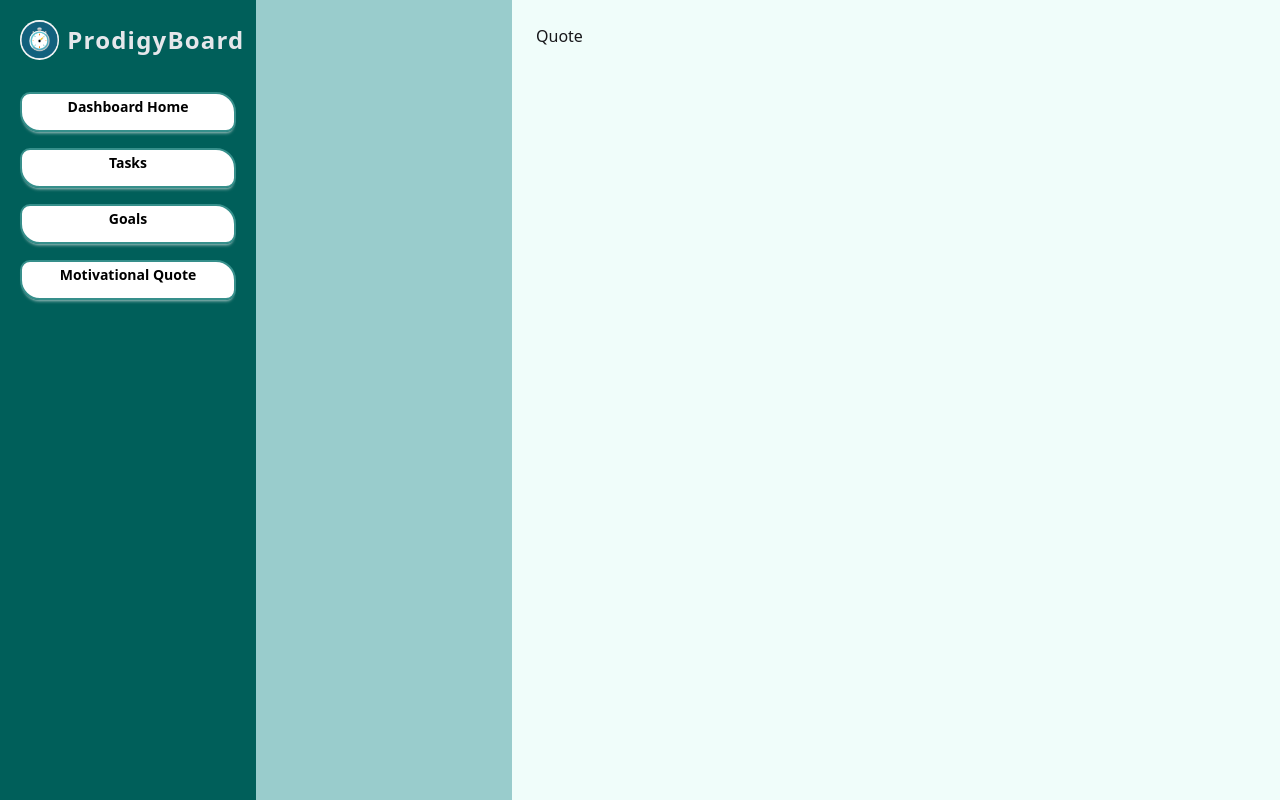
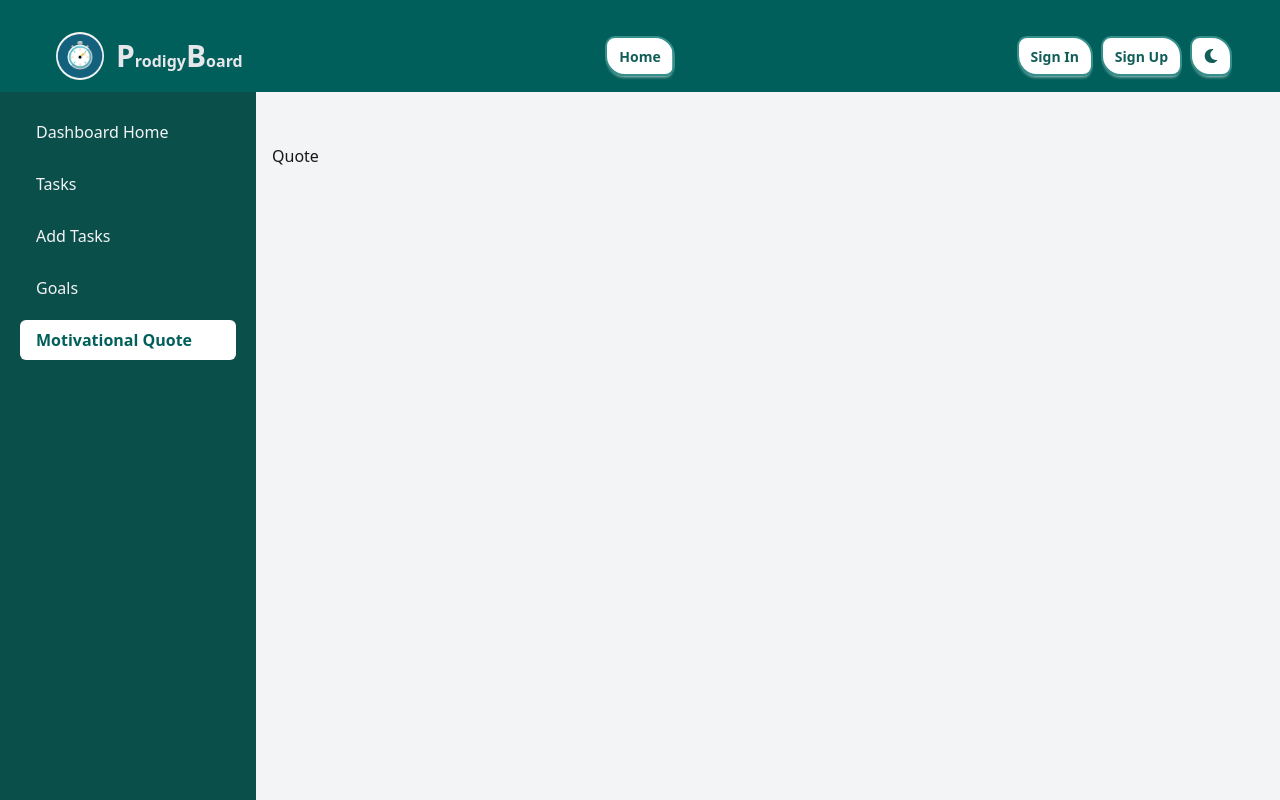
Before and after one commit to SharminShopna/mini-productivity-client, a React (Vite) app: page /dashboard/quote in a window 1280 px wide. Shown: the top 800 px of the page. Built offline with nearby package versions, Linux system fonts and the light colour scheme; no server answers.

Commit message:
added task for mongodb

```diff
--- /dev/null
+++ b/src/Components/Dashboard/AddTasks.jsx
@@ -0,0 +1,87 @@
+import React, { useState } from 'react';
+import "../../Shared/Pro.css"
+import { toast } from 'react-toastify';
+
+const AddTasks = () => {
+  const [task, setTask] = useState({
+    title: '',
+    description: '',
+    dueDate: '',
+    priority: 'medium',
+  });
+
+  const handleChange = (e) => {
+    setTask({ ...task, [e.target.name]: e.target.value });
+  };
+
+  const handleSubmit = async (e) => {
+    e.preventDefault();
+
+    try {
+      const res = await fetch('http://localhost:5000/tasks', {
+        method: 'POST',
+        headers: {
+          'Content-Type': 'application/json',
+        },
+        credentials: 'include',
+        body: JSON.stringify(task),
+      });
+
+      const data = await res.json();
+      if (data.insertedId) {
+         toast.success('Task added successfully!');
+        setTask({ title: '', description: '', dueDate: '', priority: 'medium' });
+      }  else {
+        toast.error('Failed to add task!');
+      }
+    } catch (err) {
+      console.error(err);
+      toast.error('Error adding task!');
+    }
+  };
+
+  return (
+    <div className='mt-24 md:mt-36 max-w-md mx-auto p-4 rounded '>
+      <h1 className='text-5xl text-center text-teal-800 italic font-bold mb-4'>Add New Task</h1>
+      <form onSubmit={handleSubmit} className='space-y-4 mt-16'>
+        <input
+          name='title'
+          value={task.title}
+          onChange={handleChange}
+          placeholder='Task Title'
+          className='w-full p-2 text-teal-800 border-2 border-teal-700 focus:border-teal-500 focus:outline-none focus:ring-0 rounded'
+          required
+        />
+        <textarea
+          name='description'
+          value={task.description}
+          onChange={handleChange}
+          placeholder='Description'
+          className='w-full p-2 text-teal-800  border-2 border-teal-700 focus:border-teal-500 focus:outline-none focus:ring-0 rounded'
+        />
+        <input
+          type='date'
+          name='dueDate'
+          value={task.dueDate}
+          onChange={handleChange}
+          className='w-full p-2 text-teal-800  border-2 border-teal-700 focus:border-teal-500 focus:outline-none focus:ring-0 rounded'
+        />
+        <select
+          name='priority'
+          value={task.priority}
+          onChange={handleChange}
+          className='w-full p-2 text-teal-800  border-2 border-teal-700 focus:border-teal-500 focus:outline-none focus:ring-0 rounded'
+        >
+          <option value='low'>Low</option>
+          <option value='medium'>Medium</option>
+          <option value='high'>High</option>
+        </select>
+        <button type='submit' className='proCardButton w-full text-lg font-semibold'>
+          Add Task
+        </button>
+      </form>
+    </div>
+  );
+};
+
+export default AddTasks;
--- a/src/Components/Dashboard/DashboardHome.jsx
+++ b/src/Components/Dashboard/DashboardHome.jsx
@@ -2,7 +2,7 @@ import React from 'react';
 
 const DashboardHome = () => {
     return (
-        <div>
+        <div className='mt-32 text-center'>
             <h1>Welcome to your Dashboard!</h1>
         </div>
     );
--- a/src/Components/Dashboard/Goals.jsx
+++ b/src/Components/Dashboard/Goals.jsx
@@ -2,7 +2,7 @@ import React from 'react';
 
 const Goals = () => {
     return (
-        <div>
+        <div className='mt-32'>
             <h1>Goals</h1>
         </div>
     );
--- a/src/Components/Dashboard/Quote.jsx
+++ b/src/Components/Dashboard/Quote.jsx
@@ -2,7 +2,7 @@ import React from 'react';
 
 const Quote = () => {
     return (
-        <div>
+        <div className='mt-32'>
             <h1>Quote</h1>
         </div>
     );
--- a/src/Components/Dashboard/Sidebar.jsx
+++ b/src/Components/Dashboard/Sidebar.jsx
@@ -1,47 +1,58 @@
-// Sidebar.jsx
 import React from 'react';
-import { Link } from 'react-router-dom';
-import logo from '../../assets/logo/logo2.png';
-import "../../Shared/Pro.css"
+import { Link, useLocation } from 'react-router-dom';
+import "../../Shared/Pro.css";
+import { X } from 'lucide-react';
 
-const Sidebar = ({ toggleSidebar }) => {
+const Sidebar = ({ isOpen, setIsOpen }) => {
+  const location = useLocation();
+
+  const linkClass = (path) =>
+    `block px-4 py-2 rounded-md transition-all duration-200 ${
+      location.pathname === path
+        ? 'bg-white text-teal-800 font-semibold'
+        : 'hover:bg-teal-700'
+    }`;
+
   return (
-    <div className="fixed md:static top-0 left-0 h-full min-h-screen z-50 w-64 bg-teal-800 text-gray-200 p-5 flex flex-col justify-between">
-      {/* Top section */}
-      <div>
-        <div className="flex items-center justify-between md:justify-start mb-8">
-          <Link to="/dashboard" className="flex items-center space-x-2">
-            <img src={logo} alt="Logo" className="w-10 h-10 rounded-full" />
-            <span className="text-2xl font-bold tracking-wider">ProdigyBoard</span>
-          </Link>
-          <button className="md:hidden text-gray-200 text-2xl" onClick={toggleSidebar}>
-            ✕
+    <>
+      {/* Backdrop for mobile */}
+      {isOpen && (
+        <div
+          className="fixed inset-0 bg-white bg-opacity-30 z-40 md:hidden"
+          onClick={() => setIsOpen(false)}
+        ></div>
+      )}
+
+      <div
+        className={`fixed md:static top-0 mt-[92px] left-0 z-50 w-64 h-full md:min-h-screen bg-teal-900 text-gray-100 transform transition-transform duration-300 ease-in-out p-5 flex flex-col justify-between
+          ${isOpen ? 'translate-x-0' : '-translate-x-full'} md:translate-x-0`}
+      >
+        {/* Close button for mobile */}
+        <div className="md:hidden flex justify-end mb-4">
+          <button onClick={() => setIsOpen(false)} className="text-white">
+            <X size={24} />
           </button>
         </div>
 
-        {/* Navigation links */}
-        <nav className="space-y-4">
-          <Link to="/dashboard" className="block hover:text-white btn proCardButton ">Dashboard Home</Link>
-          <Link to="/dashboard/tasks" className="block hover:text-white btn proCardButton">Tasks</Link>
-          <Link to="/dashboard/goals" className="block hover:text-white btn proCardButton">Goals</Link>
-          <Link to="/dashboard/quote" className="block hover:text-white btn proCardButton">Motivational Quote</Link>
+        <nav className="space-y-3">
+          <Link to="/dashboard" className={linkClass('/dashboard')}>
+            Dashboard Home
+          </Link>
+          <Link to="/dashboard/tasks" className={linkClass('/dashboard/tasks')}>
+            Tasks
+          </Link>
+          <Link to="/dashboard/add" className={linkClass('/dashboard/add')}>
+            Add Tasks
+          </Link>
+          <Link to="/dashboard/goals" className={linkClass('/dashboard/goals')}>
+            Goals
+          </Link>
+          <Link to="/dashboard/quote" className={linkClass('/dashboard/quote')}>
+            Motivational Quote
+          </Link>
         </nav>
       </div>
-
-      {/* Bottom Logout button */}
-      {/* <div className="mt-10">
-        <button
-          onClick={() => {
-            // Dummy logout action, replace with real logic
-            localStorage.removeItem('token');
-            window.location.href = '/login';
-          }}
-          className="w-full bg-red-500 hover:bg-red-600 text-white py-2 rounded"
-        >
-          Logout
-        </button>
-      </div> */}
-    </div>
+    </>
   );
 };
 
--- a/src/Components/Dashboard/Tasks.jsx
+++ b/src/Components/Dashboard/Tasks.jsx
@@ -2,7 +2,7 @@ import React from 'react';
 
 const Tasks = () => {
     return (
-        <div>
+        <div className='mt-32'>
             <h1>task </h1>
         </div>
     );
--- a/src/LayOut/DashboardLayout.jsx
+++ b/src/LayOut/DashboardLayout.jsx
@@ -1,42 +1,41 @@
-// DashboardLayout.jsx
 import React, { useState } from 'react';
+import Sidebar from '../Components/Dashboard/Sidebar';
 import { Outlet } from 'react-router-dom';
-import Sidebar from '../Components/Dashboard/Sidebar';
 import { Menu } from 'lucide-react';
-import "../Shared/Pro.css"
-import "../../src/index.css"
+import Navbar from '../Shared/Navbar';
+import Footer from '../Shared/Footer';
 
 const DashboardLayout = () => {
-  const [isOpen, setIsOpen] = useState(false);
+    const [sidebarOpen, setSidebarOpen] = useState(false);
 
     return (
-    <div className="flex min-h-screen bg-tealGreen">
-      {/* Sidebar */}
-      <div
-        className={`transition-transform duration-300 ease-in-out md:translate-x-0 ${
-          isOpen ? 'translate-x-0' : '-translate-x-full'
-        } md:static fixed z-50`}
-      >
-        <Sidebar toggleSidebar={() => setIsOpen(false)} />
+        <>
+            <div className='hidden md:block'>
+                <Navbar></Navbar>
             </div>
 
-      {/* Main Content */}
-      <div className="flex-1 bg-teal-50 md:ml-64">
-        {/* Mobile Menu Button */}
-        <div className="md:hidden p-4">
-          <button
-            className="text-teal-800 text-2xl"
-            onClick={() => setIsOpen(true)}
-          >
-            <Menu />
+            <div className="min-h-screen flex flex-col md:flex-row bg-gray-100">
+                {/* Mobile Header */}
+                <div className="md:hidden flex items-center justify-between bg-teal-800 text-white p-4 shadow-md">
+                    <h1 className="text-lg font-bold">Dashboard</h1>
+                    <button onClick={() => setSidebarOpen(!sidebarOpen)}>
+                        <Menu size={24} />
                     </button>
                 </div>
 
-        <div className="p-6 overflow-auto">
+                {/* Sidebar */}
+                <Sidebar isOpen={sidebarOpen} setIsOpen={setSidebarOpen} />
+
+                {/* Main Content */}
+                <div className="flex-1 p-4">
                     <Outlet />
                 </div>
             </div>
+            <div className='hidden md:block'>
+                <Footer></Footer>
             </div>
+
+        </>
     );
 };
 
--- a/src/RouterProvider/RouterProvider.jsx
+++ b/src/RouterProvider/RouterProvider.jsx
@@ -9,6 +9,7 @@ import Tasks from '../Components/Dashboard/Tasks';
 import Goals from '../Components/Dashboard/Goals';
 import Quote from '../Components/Dashboard/Quote';
 import DashboardHome from '../Components/Dashboard/DashboardHome';
+import AddTasks from '../Components/Dashboard/AddTasks';
 
 const RouterProvider = () => {
     return (
@@ -23,6 +24,7 @@ const RouterProvider = () => {
             <Route path="dashboard" element={<DashboardLayout />}>
                 <Route index element={<DashboardHome />} />
                 <Route path="tasks" element={<Tasks />} />
+                <Route path="add" element={<AddTasks />} />
                 <Route path="goals" element={<Goals />} />
                 <Route path="quote" element={<Quote />} />
 
--- a/src/Shared/Footer.jsx
+++ b/src/Shared/Footer.jsx
@@ -4,7 +4,7 @@ import bg from "../../src/assets/footer/footerBg.jpg";
 import "../index.css";
 const Footer = () => {
   return (
-    <div className="mt-24">
+    <div className="">
       {/* Main Footer Section */}
       <div
         className="bg-base-200 relative bg-cover bg-center py-16 text-white text-lg"
--- a/src/Shared/Pro.css
+++ b/src/Shared/Pro.css
@@ -3,7 +3,7 @@
   cursor: pointer;
   border: 2px solid rgb(54, 143, 139);
   outline: none;
-  color: black;
+  color: rgb(17, 94, 89);
   border-radius: 10px 20px;
   background: linear-gradient(to right, transparent 50%, white 50%);
   background-size: 200% 100%;
--- a/src/main.jsx
+++ b/src/main.jsx
@@ -6,6 +6,8 @@ import AuthProvider from './AuthProvider/AuthProvider.jsx'
 import { QueryClient, QueryClientProvider } from '@tanstack/react-query'
 import RouterProvider from './RouterProvider/RouterProvider.jsx'
 import { BrowserRouter } from 'react-router-dom'
+import { ToastContainer } from 'react-toastify';
+import 'react-toastify/dist/ReactToastify.css';
 const queryClient = new QueryClient();
 
 createRoot(document.getElementById('root')).render(
@@ -14,6 +16,7 @@ createRoot(document.getElementById('root')).render(
       <QueryClientProvider client={queryClient}>
         <BrowserRouter>
         <RouterProvider></RouterProvider>
+        <ToastContainer position="top-center" autoClose={3000} />
         </BrowserRouter>
       </QueryClientProvider>
     </AuthProvider>
```
Lines whose indentation alone changed are shown as unchanged.
